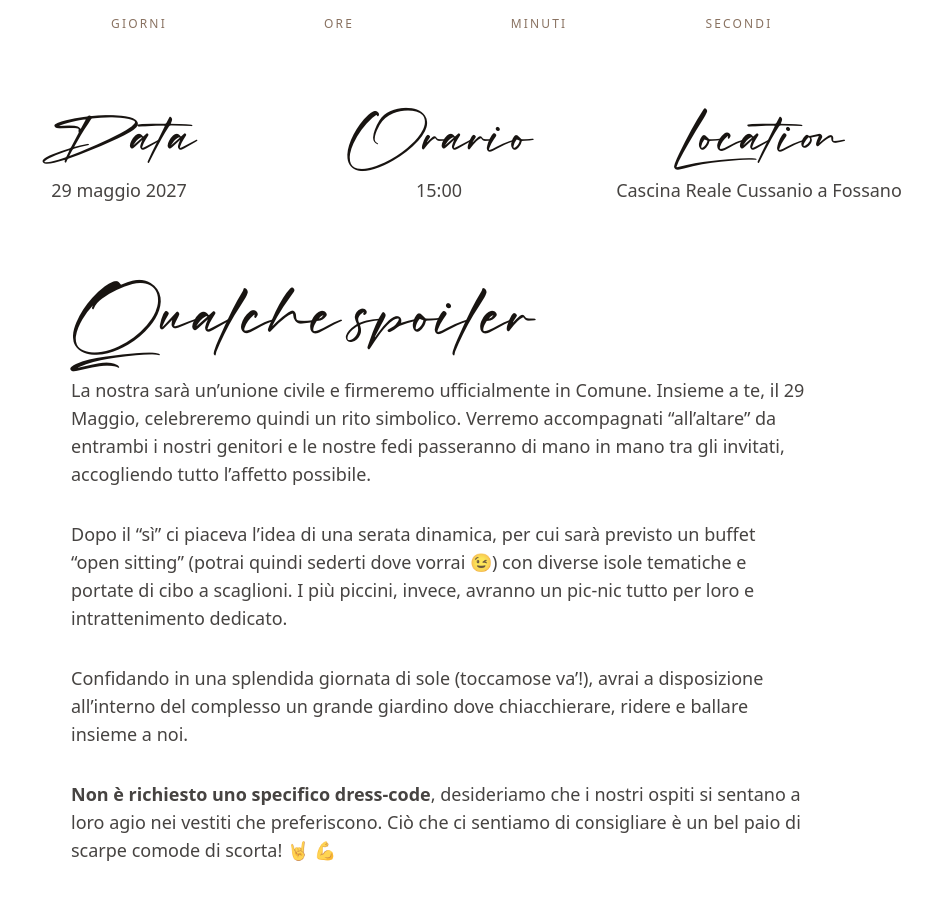
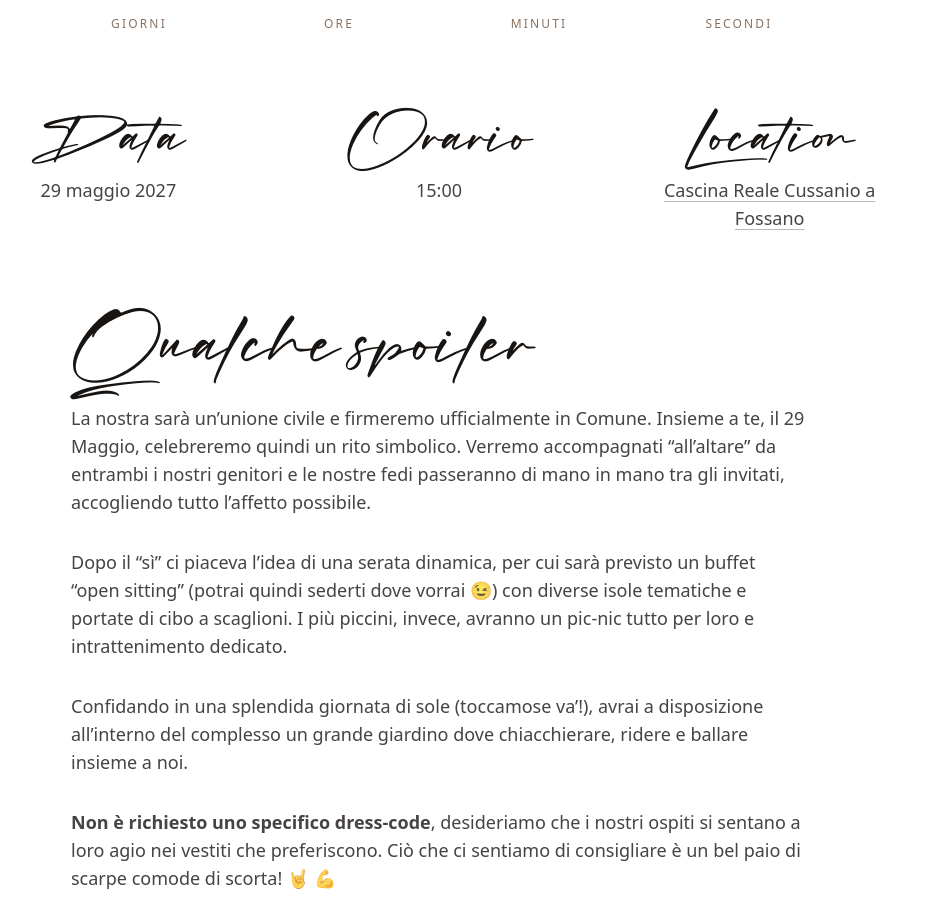
Before and after one commit to fabioper85/wed-times, a Next.js app: page / in a window 1280 px wide. Shown: the part 1130-2031 px from the top of the page, without its empty margins (201-1133 px from the left). Built offline with nearby package versions, Linux system fonts and the light colour scheme; a web font is replaced by a local one.

Commit message:
Improve wedding info spacing and maps link

```diff
--- a/src/components/Info.tsx
+++ b/src/components/Info.tsx
@@ -20,6 +20,8 @@ const Info: React.FC = () => {
     timeZone: 'Europe/Rome',
   });
   const location = 'Cascina Reale Cussanio a Fossano';
+  const locationAddress = process.env.NEXT_PUBLIC_WEDDING_LOCATION_ADDRESS ?? 'Cascina Reale Cussanio, Via S. Maria, 12045 Fossano CN';
+  const mapsUrl = `https://www.google.com/maps/search/?api=1&query=${encodeURIComponent(locationAddress)}`;
 
   return (
     <div className="py-24">
@@ -38,7 +40,7 @@ const Info: React.FC = () => {
 
       <Countdown target={weddingTimestamp} />
 
-      <div className="mt-20 grid grid-cols-1 gap-8 px-4 text-center md:grid-cols-3">
+      <div className="mt-20 grid grid-cols-1 gap-12 px-4 text-center md:grid-cols-3 md:gap-16">
         <div className="flex flex-col items-center gap-4">
           <h3 className="font-rockidate text-4xl text-[#181411] sm:text-5xl">Data</h3>
           <p className="font-lexend-deca text-base leading-8 text-[#181411]/80 sm:text-lg">{dateString}</p>
@@ -49,7 +51,17 @@ const Info: React.FC = () => {
         </div>
         <div className="flex flex-col items-center gap-4">
           <h3 className="font-rockidate text-4xl text-[#181411] sm:text-5xl">Location</h3>
-          <p className="font-lexend-deca text-base leading-8 text-[#181411]/80 sm:text-lg">{location}</p>
+          <p className="font-lexend-deca text-base leading-8 text-[#181411]/80 sm:text-lg">
+            <a
+              href={mapsUrl}
+              target="_blank"
+              rel="noreferrer"
+              className="underline decoration-[#181411]/30 underline-offset-4 transition-colors hover:decoration-[#181411] focus-visible:rounded-sm focus-visible:outline-none focus-visible:ring-2 focus-visible:ring-[#181411]/40"
+              aria-label={`Apri ${locationAddress} su Google Maps`}
+            >
+              {location}
+            </a>
+          </p>
         </div>
       </div>
 
```
